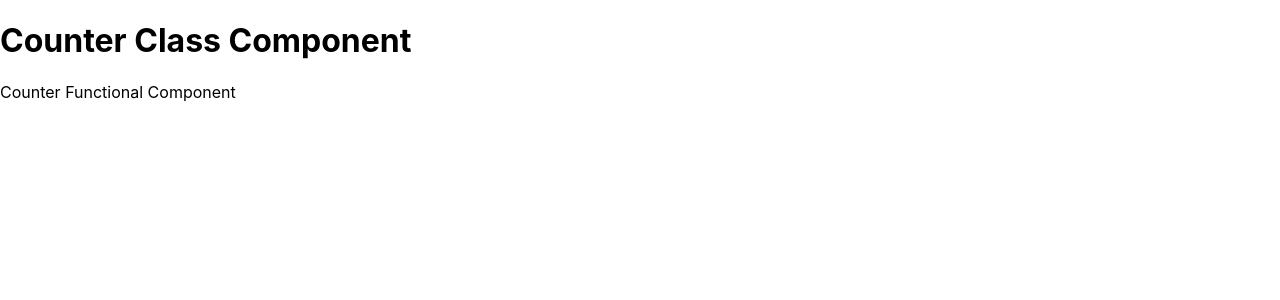
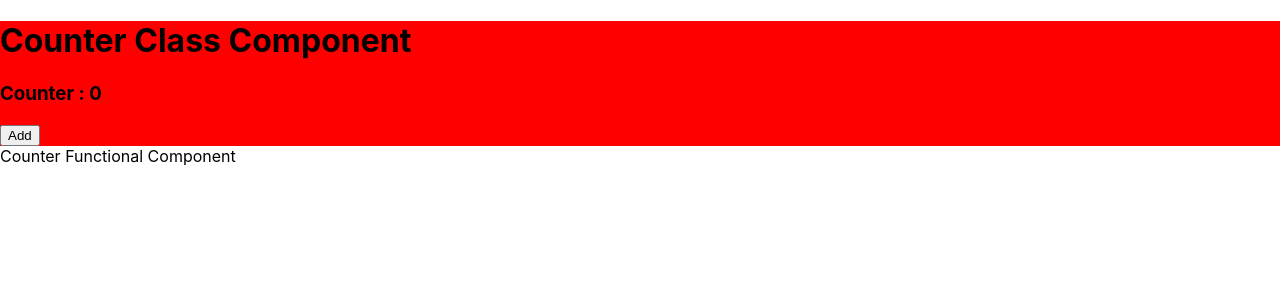
Before and after one commit to iiimomoniii/Intro_React, a React (Create React App) app: page / in a window 1280 px wide. Shown: the top 300 px of the page. Built offline with nearby package versions, Linux system fonts and the light colour scheme.

Commit message:
how to setState in counter class component

```diff
--- a/src/CounterClassComponent.js
+++ b/src/CounterClassComponent.js
@@ -1,10 +1,25 @@
 import React, { Component } from 'react'
 
 export default class CounterClassComponent extends Component {
+
+    //update value in setState function
+    constructor(props) {
+      super(props)
+
+      this.state = {
+         count:0
+      }
+    }
+
   render() {
     return (
-      <div>
+      <div style={{ backgroundColor: "red"}}>
         <h1>Counter Class Component</h1>
+        <h3>Counter : {this.state.count}</h3>
+
+        <button onClick={()=>{
+            this.setState({count:this.state.count +1 })
+        }}>Add</button>
       </div>
     )
   }
```
